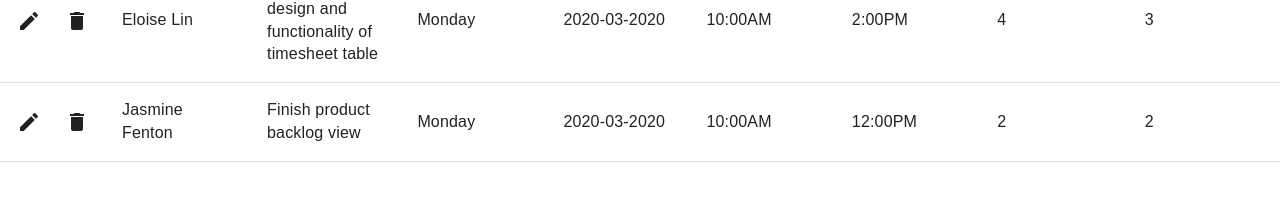
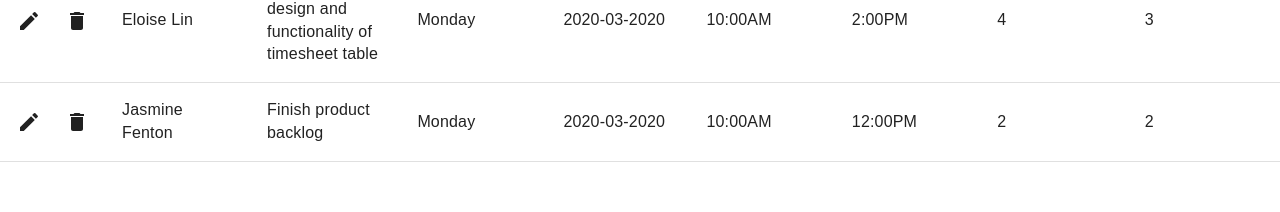
Before and after one commit to jasmineFenton/Project-JEC42, a React (Create React App) app: page /timesheets in a window 1280 px wide. Shown: the part 289-501 px from the top of the page. Built offline with nearby package versions, Linux system fonts and the light colour scheme.

Commit message:
timesheet option changes.

```diff
--- a/src/components/timesheets.js
+++ b/src/components/timesheets.js
@@ -117,7 +117,7 @@ export class Timesheets extends React.Component {
         },
         {
           name: "Jasmine Fenton",
-          task: "Finish product backlog view",
+          task: "Finish product backlog",
           day: "M",
           date: "2020-03-2020",
           start: "10:00AM",
```
